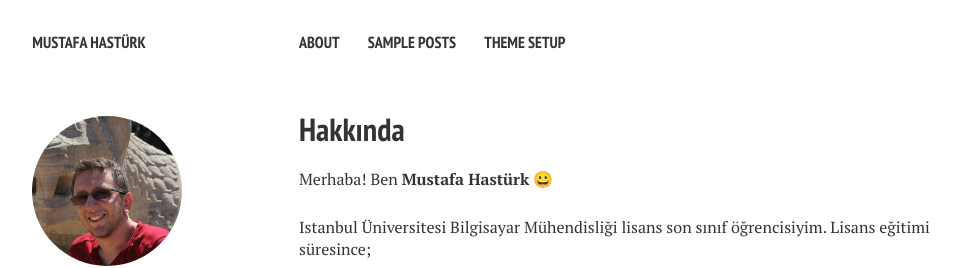
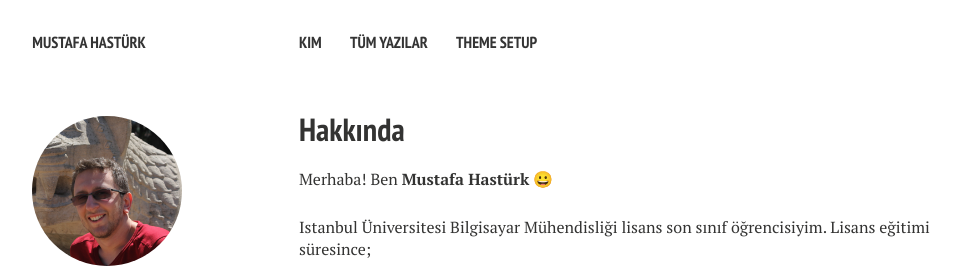
Before and after one commit to conqs/muhasturk.github.io, a Jekyll site: the page built from about/index.md, in a window 1280 px wide. Shown: the top 268 px of the page, without its empty margins (21-981 px from the left). Built offline with Jekyll 4.4.1, drawn with Linux system fonts in a browser that asks for light colours; comment, search, counter and statistics services are not loaded.

Commit message:
set about title and tidy page section

```diff
--- a/_data/navigation.yml
+++ b/_data/navigation.yml
@@ -1,9 +1,9 @@
 # Site navigation links
 
-- title: About
+- title: Kim
   url: /about/
 
-- title: Sample Posts
+- title: Tüm Yazılar
   url: /posts/
 
 - title: Theme Setup
--- a/_includes/_head.html
+++ b/_includes/_head.html
@@ -1,5 +1,5 @@
 <meta charset="utf-8">
-<title>{% if page.title %}{{ page.title }} &#8211; {% endif %}{{ site.title }}</title>
+<title>{% if page.title %}{{ page.title }} - {% endif %}{{ site.title }}</title>
 {% if page.excerpt %}<meta name="description" content="{{ page.excerpt | strip_html }}">{% endif %}
 <meta name="keywords" content="{{ page.tags | join: ', ' }}">
 {% if page.author %}
--- a/_layouts/page.html
+++ b/_layouts/page.html
@@ -8,11 +8,8 @@
 </head>
 
 <body class="page">
-
 {% include _browser-upgrade.html %}
-
 {% include _navigation.html %}
-
 {% if page.image.feature %}
   <div class="image-wrap">
   <img src=
@@ -23,7 +20,7 @@
     {% endif %}
   alt="{{ page.title }} feature image">
   {% if page.image.credit %}
-    <span class="image-credit">Photo Credit: <a href="{{ page.image.creditlink }}">{{ page.image.credit }}</a></span>
+    <span class="image-credit">Kimin bu?: <a href="{{ page.image.creditlink }}">{{ page.image.credit }}</a></span>
   {% endif %}
   </div><!-- /.image-wrap -->
 {% endif %}
@@ -52,8 +49,6 @@
     {% include _footer.html %}
   </footer>
 </div><!-- /.footer-wrap -->
-
 {% include _scripts.html %}
-
 </body>
 </html>
```
